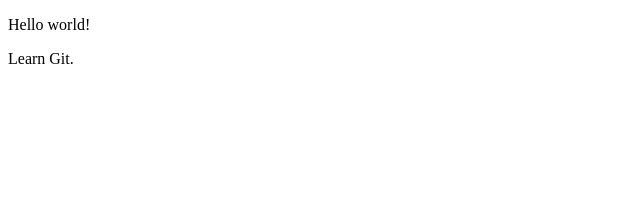
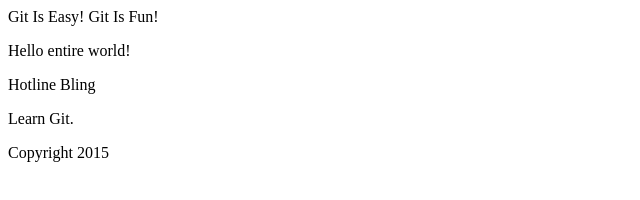
Before and after one commit to tiandavis/git-tutorial, a plain HTML site: page index.html in a window 1280 px wide. Shown: the whole page, without its empty margins (0-640 px from the left). Drawn offline with Linux system fonts and the light colour scheme.

Commit message:
Updated baseline code.

```diff
--- a/index.html
+++ b/index.html
@@ -5,7 +5,19 @@
     <link rel="stylesheet" type="text/css" href="/css/acme.css">
   </head>
   <body>
-    <p>Hello world!</p>
-    <p>Learn Git.</p>
+	<header>
+		Git Is Easy! Git Is Fun!
+	</header>
+	<div class="learning">
+	    <p>Hello entire world!</p>
+		<p>Hotline Bling</p>
+		<div class="border">
+			<p>Learn Git.</p>
+		</div>
+	</div>
+
+	<footer>
+		Copyright 2015
+	</footer>
   </body>
 </html>
```
